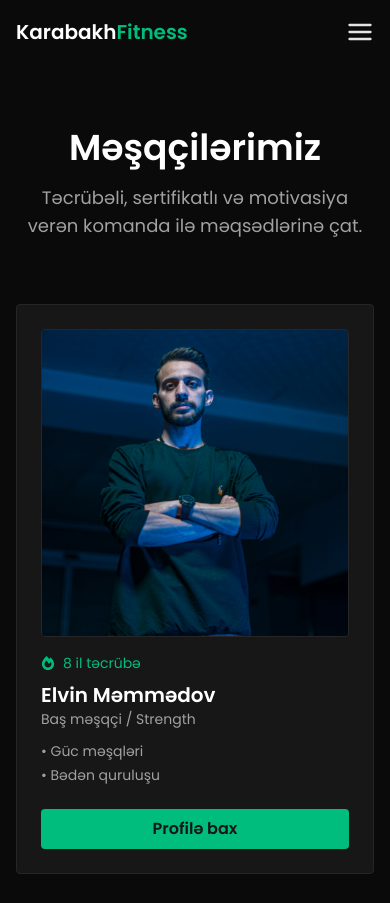
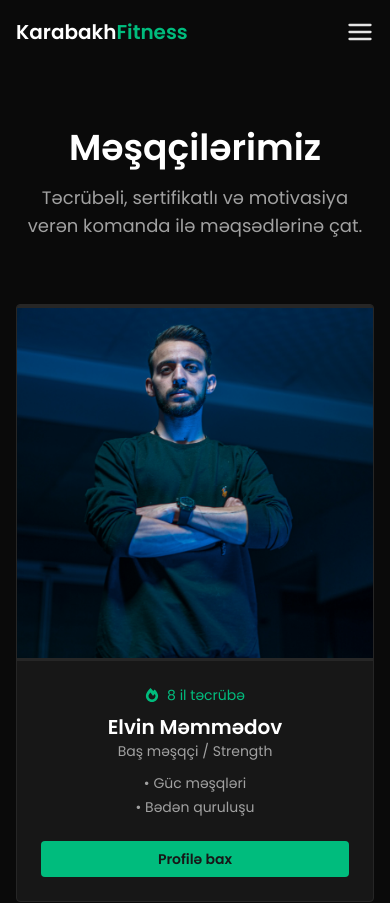
Before and after one commit to elxanoffical/Fitness, a Next.js app: page /trainers in a window 390 px wide. Shown: the top 903 px of the page. Built offline with nearby package versions, Linux system fonts and the light colour scheme.

Commit message:
changed Trainers components to enhance structure and add icon support in Trainer Card

```diff
--- a/app/trainers/page.jsx
+++ b/app/trainers/page.jsx
@@ -1,6 +1,14 @@
-import Link from "next/link";
-import Image from "next/image";
-import { FaDumbbell, FaHeartbeat, FaFireAlt, FaUserTie } from "react-icons/fa";
+import TrainerCard from "@/components/TrainerCard";
+import {
+  FaDumbbell,
+  FaUsers,
+  FaHeartbeat,
+  FaRunning,
+  FaAppleAlt,
+  FaFireAlt,
+  FaSpa,
+  FaUserTie,
+} from "react-icons/fa";
 
 export const metadata = {
   title: "Məşqçilər – Karabakh Fitness",
@@ -54,75 +62,20 @@ const trainers = [
 export default function TrainersPage() {
   return (
     <main className="bg-neutral-950 text-neutral-100 pb-24">
-      {/* HERO */}
       <section className="pt-32 pb-16 px-4 text-center">
         <h1 className="text-4xl md:text-5xl font-semibold text-white">
           Məşqçilərimiz
         </h1>
         <p className="mt-4 text-lg text-neutral-400 max-w-2xl mx-auto">
-          Təcrübəli, sertifikatlı və motivasiya verən komanda ilə məqsədlərinə
-          çat.
+          Təcrübəli, sertifikatlı və motivasiya verən komanda ilə məqsədlərinə çat.
         </p>
       </section>
 
-      {/* TRAINERS GRID */}
-      <section className="px-4 max-w-6xl mx-auto grid sm:grid-cols-2 lg:grid-cols-4 gap-8">
-        {trainers.map((trainer) => (
-          <TrainerCard key={trainer.id} {...trainer} />
+      <section className="px-4 max-w-6xl mx-auto grid sm:grid-cols-2 lg:grid-cols-3 gap-8">
+        {trainers.map((t) => (
+          <TrainerCard key={t.id} {...t} showIcon={true} />
         ))}
       </section>
     </main>
   );
 }
-
-function TrainerCard({
-  name,
-  image,
-  role,
-  experience,
-  specialties,
-  slug,
-  icon: Icon,
-}) {
-  return (
-    <div className="bg-neutral-900 border border-neutral-800 rounded p-6 hover:border-emerald-500 transition flex flex-col">
-      {/* IMAGE PLACEHOLDER */}
-      <div className="w-full aspect-square bg-neutral-900 border border-neutral-800 rounded overflow-hidden mb-4">
-        {image ? (
-          <Image
-            src={image}
-            alt={name}
-            width={400}
-            height={400}
-            className="object-cover w-full h-full"
-          />
-        ) : (
-          <div className="w-full h-full flex items-center justify-center text-neutral-600">
-            Şəkil yoxdur
-          </div>
-        )}
-      </div>
-
-      <div className="flex items-center gap-2 text-emerald-500 text-sm">
-        <Icon />
-        {experience}
-      </div>
-
-      <h3 className="mt-2 text-xl font-semibold text-white">{name}</h3>
-      <p className="text-neutral-400 text-sm">{role}</p>
-
-      <ul className="mt-3 text-neutral-400 text-sm space-y-1">
-        {specialties.map((item, i) => (
-          <li key={i}>• {item}</li>
-        ))}
-      </ul>
-
-      <Link
-        href={`/trainers/${slug}`}
-        className="mt-6 inline-block text-center bg-emerald-500 hover:bg-emerald-600 text-neutral-900 font-semibold py-2 rounded transition"
-      >
-        Profilə bax
-      </Link>
-    </div>
-  );
-}
--- /dev/null
+++ b/components/TrainerCard.jsx
@@ -0,0 +1,60 @@
+import Image from "next/image";
+import Link from "next/link";
+
+export default function TrainerCard({
+  name,
+  role,
+  experience,
+  specialties,
+  slug,
+  image,
+  icon: Icon,       // optional icon
+  showIcon = false, // control icon display
+}) {
+  return (
+    <div className="bg-neutral-900 border border-neutral-800 rounded overflow-hidden hover:border-emerald-500 transition flex flex-col h-full">
+      {/* IMAGE (ölçü sabit saxlanılıb) */}
+      <div className="w-full aspect-[4/4] bg-neutral-800 flex items-center justify-center text-neutral-600">
+        <Image
+          src={image}
+          alt={name}
+          width={400}
+          height={400}
+          className="object-cover w-full h-[350px]"
+        />
+      </div>
+
+      {/* CONTENT */}
+      <div className="p-6 flex flex-col flex-1 text-center">
+        {/* Təcrübə (icon ilə və ya onsuz) */}
+        {showIcon && Icon ? (
+          <div className="flex justify-center items-center gap-2 text-emerald-500 text-sm mb-1">
+            <Icon />
+            {experience}
+          </div>
+        ) : (
+          <div className="text-sm text-neutral-400">{experience}</div>
+        )}
+
+        {/* Ad və rol */}
+        <h3 className="text-xl font-semibold text-white mt-1">{name}</h3>
+        <p className="text-neutral-400 text-sm">{role}</p>
+
+        {/* İxtisaslar */}
+        <ul className="mt-3 text-neutral-400 text-sm space-y-1 flex-1">
+          {specialties.map((item, i) => (
+            <li key={i}>• {item}</li>
+          ))}
+        </ul>
+
+        {/* Keçid düyməsi */}
+        <Link
+          href={`/trainers/${slug}`}
+          className="mt-6 inline-block bg-emerald-500 hover:bg-emerald-600 text-neutral-900 font-semibold py-2 px-4 rounded transition text-sm"
+        >
+          Profilə bax
+        </Link>
+      </div>
+    </div>
+  );
+}
--- a/components/Trainers.jsx
+++ b/components/Trainers.jsx
@@ -1,41 +1,43 @@
-import Image from "next/image";
-import Link from "next/link";
+import TrainerCard from "@/components/TrainerCard";
+import { FaFireAlt, FaHeartbeat, FaDumbbell } from "react-icons/fa";
 
-export default function TrainersSection() {
 const trainers = [
   {
     id: 1,
     name: "Elvin Məmmədov",
+    image: "/trainers/trainer-1new.jpg",
     role: "Baş məşqçi / Strength",
     experience: "8 il təcrübə",
     specialties: ["Güc məşqləri", "Bədən quruluşu"],
     slug: "elvin-memmedov",
-      image: "/trainers/trainer-1new.jpg",
+    icon: FaFireAlt,
   },
   {
     id: 2,
     name: "Aysel Hüseynova",
+    image: "/trainers/trainer-2-new.jpg",
     role: "Fitness & Cardio məşqçisi",
     experience: "6 il təcrübə",
     specialties: ["Cardio", "Yağ yandırma"],
     slug: "aysel-huseynova",
-      image: "/trainers/trainer-2-new.jpg",
+    icon: FaHeartbeat,
   },
   {
     id: 3,
     name: "Murad Hüseynov",
+    image: "/trainers/trainer-3-new.jpg",
     role: "Fərdi məşqçi",
     experience: "5 il təcrübə",
     specialties: ["Fərdi proqramlar", "Funksional məşqlər"],
     slug: "murad-huseynov",
-      image: "/trainers/trainer-3-new.jpg",
+    icon: FaDumbbell,
   },
 ];
 
+export default function TrainersSection() {
   return (
     <section className="py-16 bg-neutral-950">
       <div className="max-w-6xl mx-auto px-4">
-        {/* Section title */}
         <div className="text-center max-w-2xl mx-auto">
           <h2 className="text-3xl font-semibold text-white">Məşqçilərimiz</h2>
           <p className="mt-4 text-neutral-400">
@@ -43,50 +45,12 @@ export default function TrainersSection() {
           </p>
         </div>
 
-        {/* Trainer cards */}
         <div className="mt-16 grid gap-8 sm:grid-cols-2 md:grid-cols-3">
-          {trainers.map((trainer) => (
-            <TrainerCard key={trainer.id} {...trainer} />
+          {trainers.map((t) => (
+            <TrainerCard key={t.id} {...t} showIcon={true} />
           ))}
         </div>
       </div>
     </section>
   );
 }
-
-function TrainerCard({ name, role, experience, specialties, slug, image }) {
-  return (
-    <div className="bg-neutral-900 border border-neutral-800 rounded overflow-hidden hover:border-emerald-500 transition flex flex-col h-full">
-      {/* IMAGE */}
-      <div className="w-full aspect-[4/4] bg-neutral-800 flex items-center justify-center text-neutral-600">
-        <Image
-          src={image}
-          alt={name}
-          width={400}
-          height={400}
-          className="object-cover w-full h-[500px]"
-        />
-      </div>
-
-      {/* CONTENT */}
-      <div className="p-6 flex flex-col flex-1 text-center">
-        <h3 className="text-xl font-semibold text-white">{name}</h3>
-        <p className="mt-1 text-neutral-400">{role}</p>
-        <div className="text-sm text-neutral-400 mt-1">{experience}</div>
-
-        <ul className="mt-2 text-sm text-neutral-400 space-y-1 flex-1">
-          {specialties.map((item, i) => (
-            <li key={i}>• {item}</li>
-          ))}
-        </ul>
-
-        <Link
-          href={`/trainers/${slug}`}
-          className="mt-4 inline-block bg-emerald-500 hover:bg-emerald-600 text-neutral-900 font-semibold py-2 px-4 rounded transition text-sm"
-        >
-          Profilə bax
-        </Link>
-      </div>
-    </div>
-  );
-}
```
Lines whose indentation alone changed are shown as unchanged.
